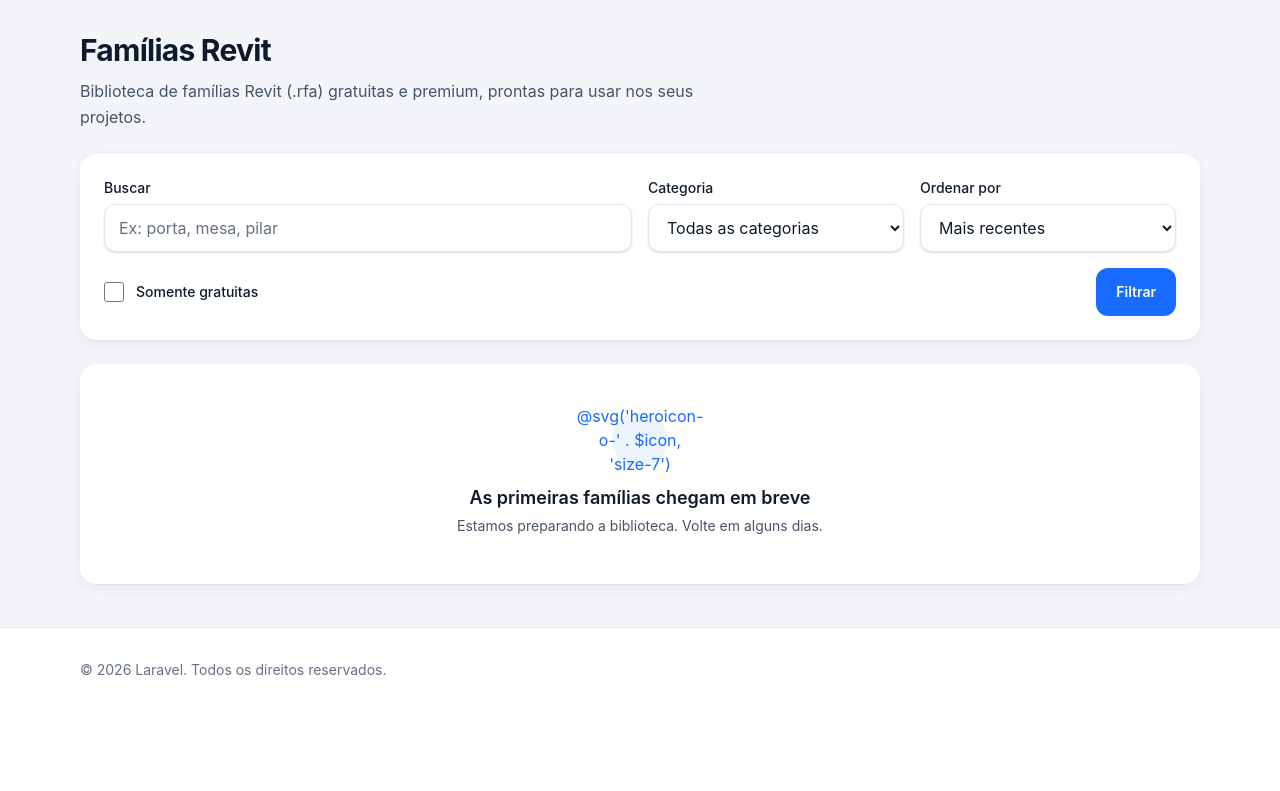
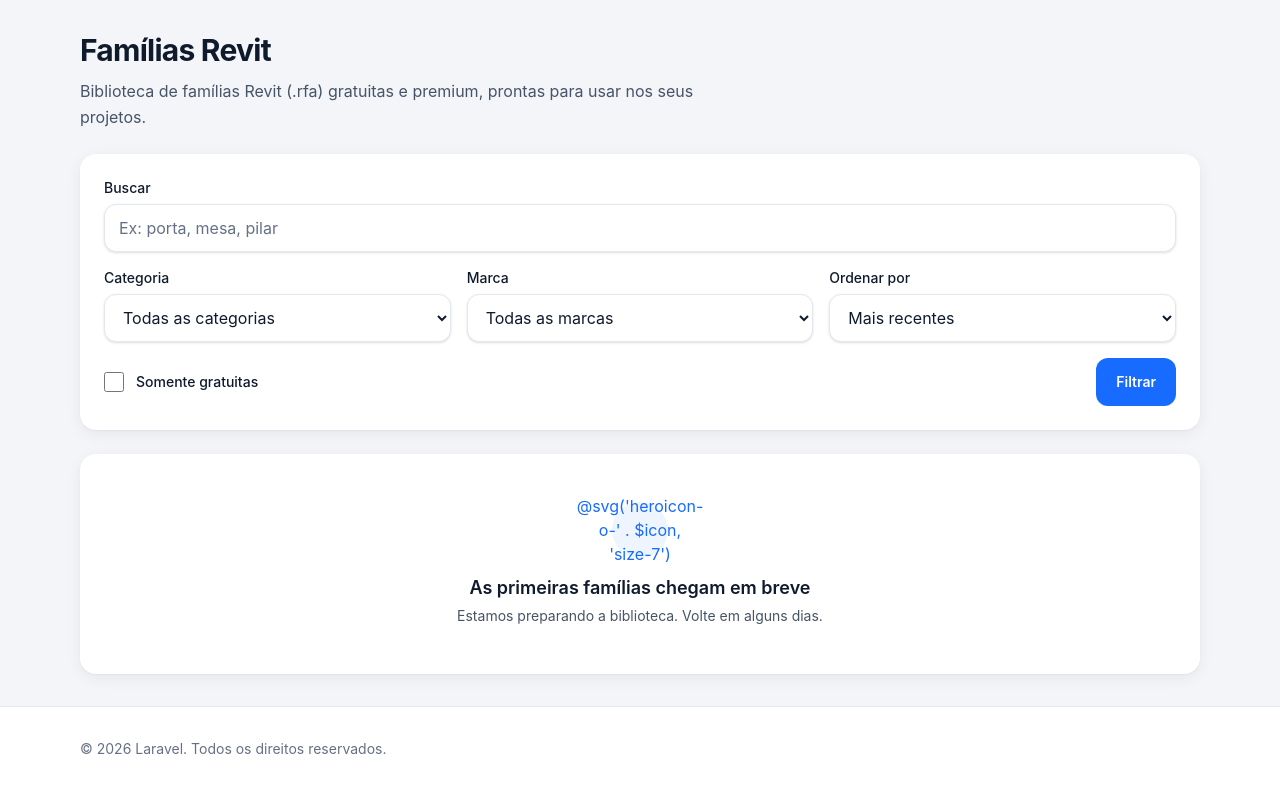
Before and after one commit to ronaldoaires/unset, a Laravel app: page /revit/familias in a window 1280 px wide. Shown: the part 88-879 px from the top of the page. Before the commit the page ends 763 px from the top, so only its background shows below. Run offline with Laravel 12, Linux system fonts and the light colour scheme; tables that the repository leaves empty hold one stand-in row (values such as "Sample post"); style sheets or scripts are compiled from the project's sources; parts of the project's set-up code (start-up, migrations or seed data) failed here and were passed over; some libraries are stand-ins or nearby versions.

Commit message:
Add brand filter to Revit family listing

```diff
--- a/app/Http/Controllers/Site/Revit/FamilyController.php
+++ b/app/Http/Controllers/Site/Revit/FamilyController.php
@@ -3,6 +3,7 @@
 namespace App\Http\Controllers\Site\Revit;
 
 use App\Http\Controllers\Controller;
+use App\Models\Brand;
 use App\Models\Category;
 use App\Models\Family;
 use Illuminate\Contracts\View\View;
@@ -25,6 +26,7 @@
         // raising an error, so a shared or mistyped URL always opens.
         $term     = Str::limit($this->stringParam($request, 'q'), 100, '');
         $category = $this->stringParam($request, 'categoria');
+        $brand    = $this->stringParam($request, 'marca');
         $sort     = $this->stringParam($request, 'ordenar');
         $sort     = in_array($sort, self::SORTS, true) ? $sort : self::DEFAULT_SORT;
         $freeOnly = $request->boolean('gratuita');
@@ -32,12 +34,16 @@
         $query = Family::published()
             // Relations used by the card, loaded up front (lazy loading is blocked outside production).
             ->with(['category', 'brand', 'thumbnail', 'primaryImage'])
-            ->when($term !== '', fn (Builder $query) => $query->search($term))
-            ->when($category !== '', fn (Builder $query) => $query->whereHas(
+            ->when($term !== '', fn(Builder $query) => $query->search($term))
+            ->when($category !== '', fn(Builder $query) => $query->whereHas(
                 'category',
-                fn (Builder $categoryQuery) => $categoryQuery->where('slug', $category),
+                fn(Builder $categoryQuery) => $categoryQuery->where('slug', $category),
             ))
-            ->when($freeOnly, fn (Builder $query) => $query->free());
+            ->when($brand !== '', fn(Builder $query) => $query->whereHas(
+                'brand',
+                fn(Builder $brandQuery) => $brandQuery->where('slug', $brand),
+            ))
+            ->when($freeOnly, fn(Builder $query) => $query->free());
 
         $this->applySort($query, $sort);
 
@@ -45,14 +51,17 @@
             ->paginate(self::PER_PAGE, pageName: 'pagina')
             ->withQueryString();
 
-        $hasFilters = $term !== '' || $category !== '' || $freeOnly || $sort !== self::DEFAULT_SORT;
+        $hasFilters = $term !== '' || $category !== '' || $brand !== '' || $freeOnly || $sort !== self::DEFAULT_SORT;
 
         return view('site.revit.families.index', [
             'families'   => $families,
             'categories' => Category::active()->whereHas('publishedFamilies')->get(['id', 'name', 'slug']),
+            // Only brands that have at least one published family are offered.
+            'brands'     => Brand::active()->whereHas('publishedFamilies')->get(['id', 'name', 'slug']),
             'filters'    => [
                 'q'         => $term,
                 'categoria' => $category,
+                'marca'     => $brand,
                 'gratuita'  => $freeOnly,
                 'ordenar'   => $sort,
             ],
--- a/resources/views/site/revit/families/index.blade.php
+++ b/resources/views/site/revit/families/index.blade.php
@@ -21,15 +21,21 @@
 
         {{-- GET form: every filter lives in the URL, so any result can be copied and shared. --}}
         <form method="GET" action="{{ route('revit.families.index') }}" class="mt-6 rounded-card bg-surface p-4 shadow-card sm:p-6">
-            <div class="grid gap-4 md:grid-cols-4">
-                <div class="md:col-span-2">
+            <div class="space-y-4">
                 <x-ui.input name="q" label="Buscar" type="search" :value="$filters['q']" placeholder="Ex: porta, mesa, pilar" />
-                </div>
 
+                <div class="grid gap-4 md:grid-cols-3">
                     <x-ui.select name="categoria" label="Categoria">
                         <option value="" @selected($filters['categoria'] === '')>Todas as categorias</option>
                         @foreach ($categories as $category)
                             <option value="{{ $category->slug }}" @selected($filters['categoria'] === $category->slug)>{{ $category->name }}</option>
+                        @endforeach
+                    </x-ui.select>
+
+                    <x-ui.select name="marca" label="Marca">
+                        <option value="" @selected($filters['marca'] === '')>Todas as marcas</option>
+                        @foreach ($brands as $brand)
+                            <option value="{{ $brand->slug }}" @selected($filters['marca'] === $brand->slug)>{{ $brand->name }}</option>
                         @endforeach
                     </x-ui.select>
 
@@ -38,6 +44,7 @@
                             <option value="{{ $value }}" @selected($filters['ordenar'] === $value)>{{ $label }}</option>
                         @endforeach
                     </x-ui.select>
+                </div>
             </div>
 
             <div class="mt-4 flex flex-col gap-3 sm:flex-row sm:items-center sm:justify-between">
```
Lines whose indentation alone changed are shown as unchanged.
